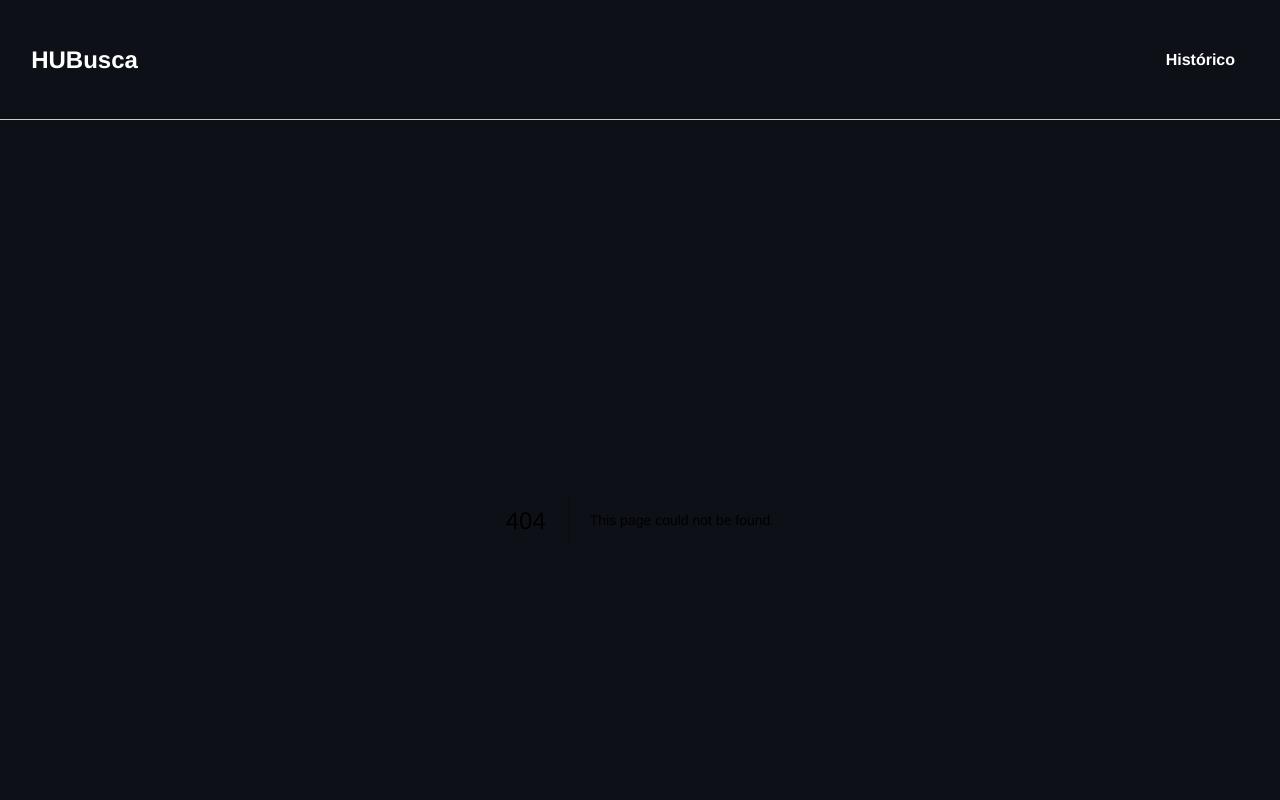
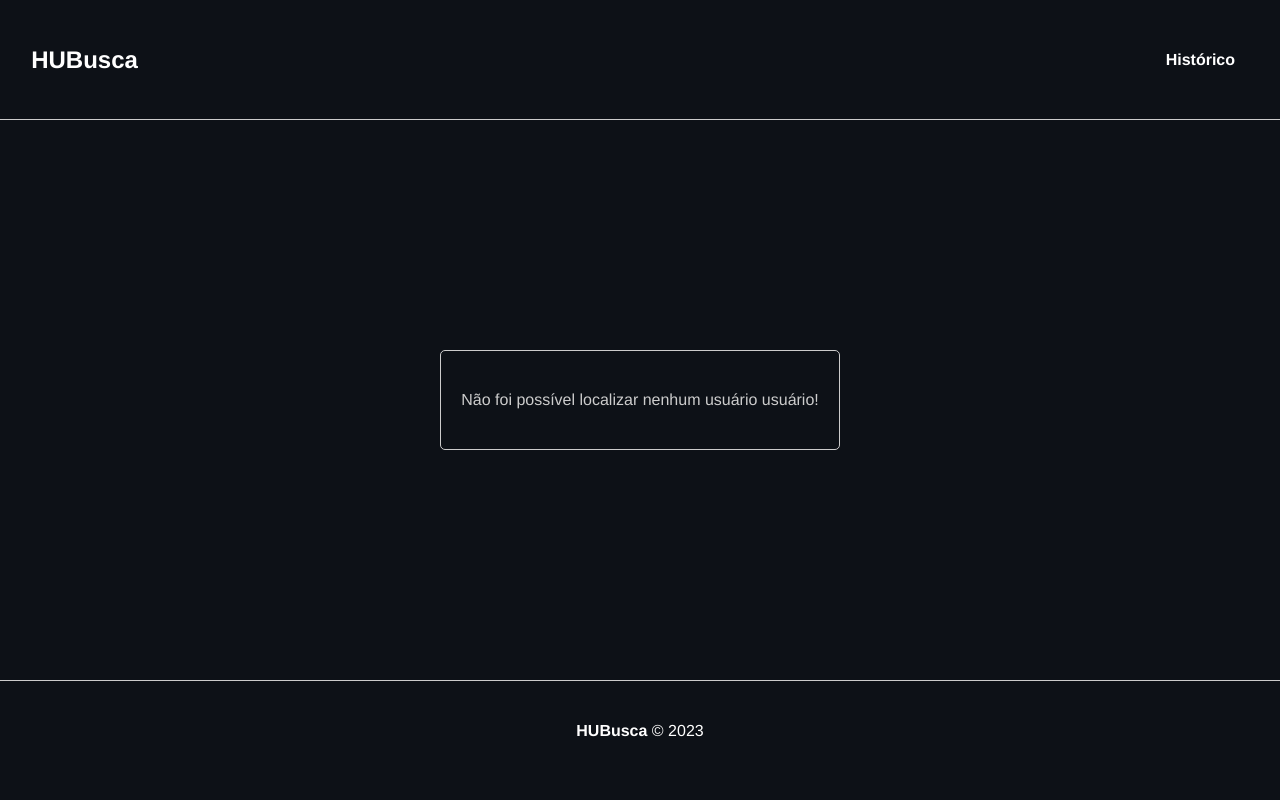
Before and after one commit to devwander/HUBusca, a Next.js app: page /historic in a window 1280 px wide. Before the commit this address had no page. Shown: the top 800 px of the page. Built offline with nearby package versions, Linux system fonts and the light colour scheme.

Commit message:
feat: search page, search engines and correction of user card styles made

```diff
--- /dev/null
+++ b/src/components/CardNotFoundUsersHistoric.tsx
@@ -0,0 +1,9 @@
+import styles from "@/styles/CardNotFoundUsersHistoric.module.css";
+
+export default function CardNotFoundUsersHistoric() {
+  return (
+    <div className={styles.card_container}>
+      <p>Não foi possível localizar nenhum usuário usuário!</p>
+    </div>
+  );
+}
--- /dev/null
+++ b/src/pages/historic.tsx
@@ -0,0 +1,58 @@
+import { useState, useEffect } from "react";
+
+import styles from "@/styles/Historic.module.css";
+import CardUser from "@/components/CardUser";
+import CardNotFoundUsersHistoric from "@/components/CardNotFoundUsersHistoric";
+
+interface GitHubUserData {
+  login: string;
+  name: string;
+  location: string;
+  avatar_url: string;
+}
+
+export default function Historic() {
+  const [usersData, setUsersData] = useState<Array<GitHubUserData> | null>(
+    null
+  );
+  const [clearHistory, setClearHistory] = useState(false);
+
+  const fetchData = async () => {
+    if (localStorage.getItem("users")) {
+      const users: string | null = localStorage.getItem("users");
+
+      if (users && users != "[]") {
+        const userData = JSON.parse(users);
+        const dataArray: Array<GitHubUserData> = userData.map((item: string) =>
+          JSON.parse(item)
+        );
+        setUsersData(dataArray.reverse());
+      }
+    }
+  };
+
+  function clearHistoryFunc() {
+    localStorage.setItem("users", "[]");
+    setClearHistory(true);
+    setUsersData(null);
+  }
+
+  useEffect(() => {
+    fetchData();
+  }, [clearHistory]);
+
+  return (
+    <main className={styles.historic_container}>
+
+      {usersData && <button className={styles.btn_clear} onClick={clearHistoryFunc}>Limpar Histórico</button>}
+
+      {usersData !== null ? (
+        usersData.map((user: GitHubUserData) => (
+          <CardUser key={user.login} data={user} />
+        ))
+      ) : (
+        <CardNotFoundUsersHistoric />
+      )}
+    </main>
+  );
+}
--- /dev/null
+++ b/src/styles/CardNotFoundUsersHistoric.module.css
@@ -0,0 +1,16 @@
+.card_container {
+  padding: 20px;
+  min-width: 400px;
+  min-height: 100px;
+  display: flex;
+  justify-content: center;
+  align-items: center;
+  border: 1px solid #ccc;
+  border-radius: 5px;
+  margin: 0 auto;
+  color: #ccc;
+
+  @media (max-width: 1000px) {
+    min-width: 80vw;
+  }
+}
--- a/src/styles/CardUser.module.css
+++ b/src/styles/CardUser.module.css
@@ -1,14 +1,15 @@
 .card_container {
-  padding: 20px;
-  min-width: 400px;
+  padding: 20px 20px 20px 100px;
+  min-width: 500px;
+  max-width: 500px;
   min-height: 100px;
   display: flex;
-  justify-content: center;
+  justify-content: flex-start;
   align-items: center;
   border: 1px solid #ccc;
   border-radius: 5px;
-  margin: 0 auto;
   color: #ccc;
+  margin: 0 20px;
 
   @media (max-width: 1000px) {
     min-width: 80vw;
--- /dev/null
+++ b/src/styles/Historic.module.css
@@ -0,0 +1,19 @@
+.historic_container {
+  color: #fff;
+  display: flex;
+  flex-direction: column;
+  gap: 10px;
+  margin: 20px;
+}
+
+.btn_clear {
+  padding: 10px;
+  border: 1px solid #ccc;
+  color: #fff;
+  transition: .4s;
+}
+
+.btn_clear:hover {
+  color: #0d1117;
+  background-color: #fff;
+}
```
Also changed, not shown: src/pages/index.tsx (+12 -6 lines).
